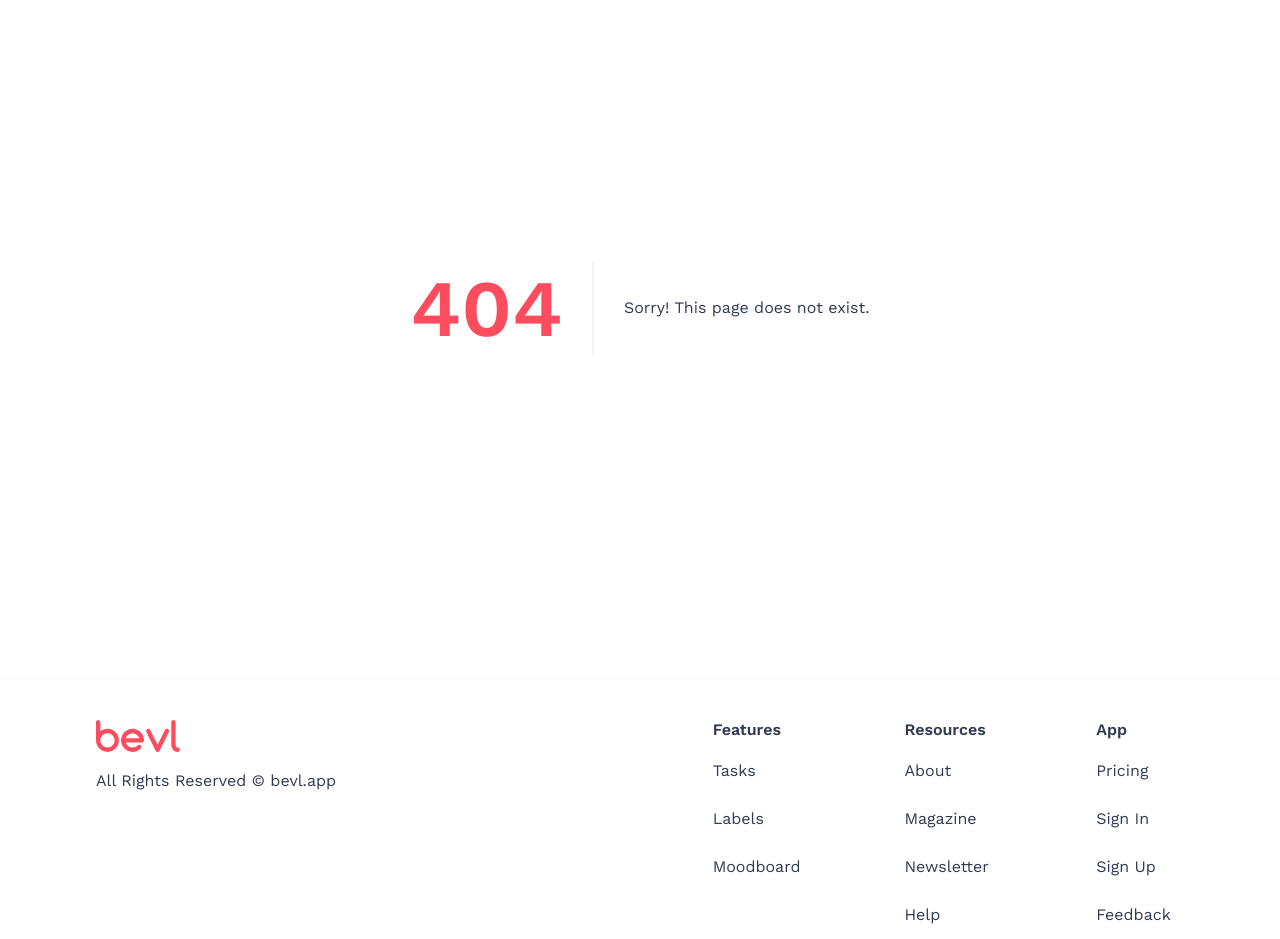
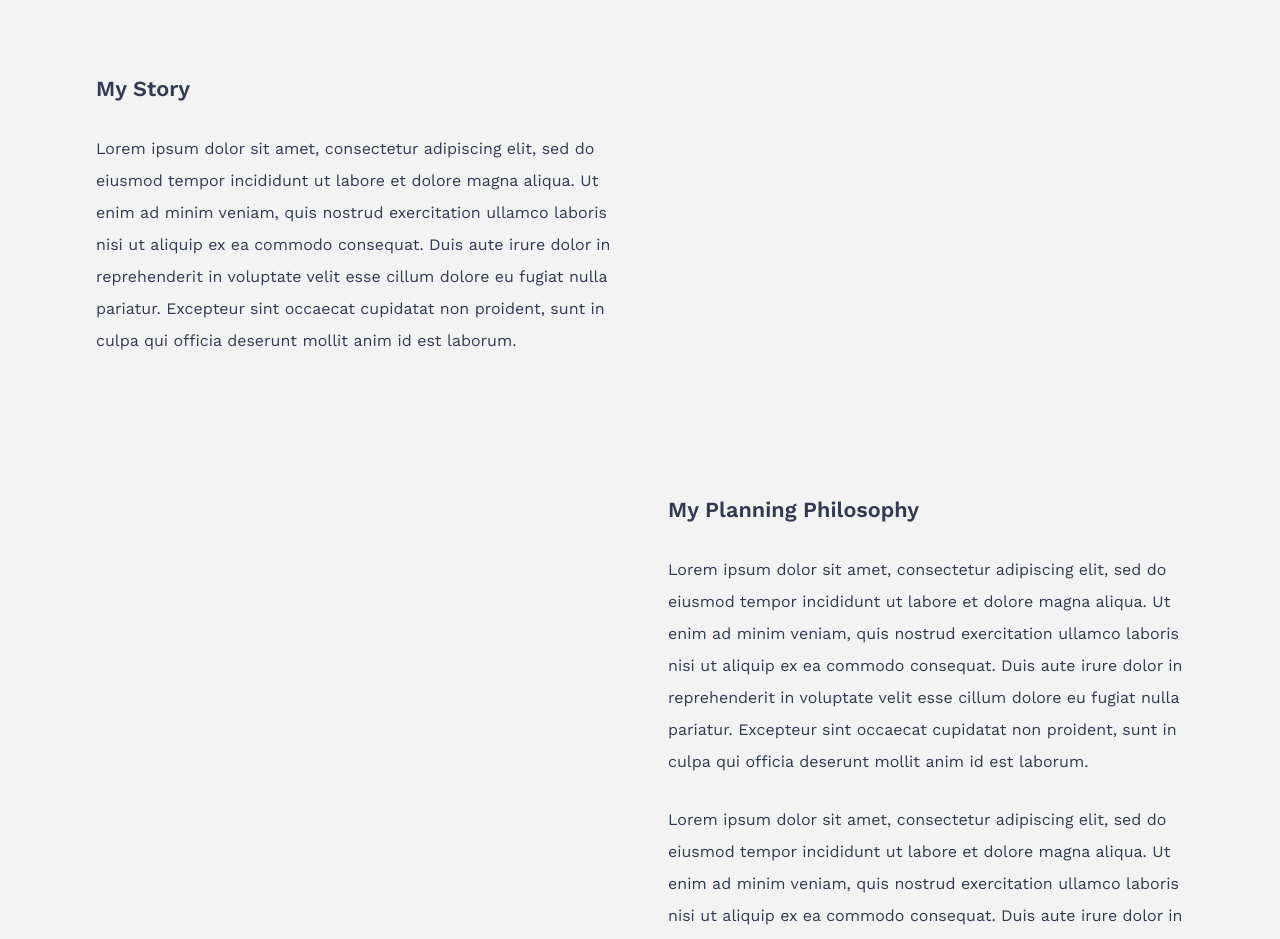
Before and after one commit to dan-smith-tech/bevl-website, a Next.js app: page /about in a window 1280 px wide. Before the commit this address had no page. Shown: the part 120-1059 px from the top of the page. Built offline with nearby package versions, Linux system fonts and the light colour scheme.

Commit message:
Add missing pages and reorganise pages

```diff
--- /dev/null
+++ b/pages/about.js
@@ -0,0 +1,52 @@
+import Image from "next/image";
+
+import aboutStyles from "../styles/about.module.css";
+
+function About() {
+	return (
+		<>
+			<div className={"container-full " + aboutStyles["container-full"]}>
+				<div className={"container-partial"}>
+					<div className={aboutStyles["container-content"]} id="me">
+						<div className={aboutStyles["content-text"]}>
+							<h2>My Story</h2>
+							<p>
+								Lorem ipsum dolor sit amet, consectetur adipiscing elit, sed do eiusmod tempor incididunt
+								ut labore et dolore magna aliqua. Ut enim ad minim veniam, quis nostrud exercitation
+								ullamco laboris nisi ut aliquip ex ea commodo consequat. Duis aute irure dolor in
+								reprehenderit in voluptate velit esse cillum dolore eu fugiat nulla pariatur. Excepteur
+								sint occaecat cupidatat non proident, sunt in culpa qui officia deserunt mollit anim id est
+								laborum.
+							</p>
+						</div>
+						<div className={aboutStyles["content-graphic"]}></div>
+					</div>
+					<div className={aboutStyles["container-content"]} id="philosophy">
+						<div className={aboutStyles["content-graphic"]}></div>
+						<div className={aboutStyles["content-text"]}>
+							<h2>My Planning Philosophy</h2>
+							<p>
+								Lorem ipsum dolor sit amet, consectetur adipiscing elit, sed do eiusmod tempor incididunt
+								ut labore et dolore magna aliqua. Ut enim ad minim veniam, quis nostrud exercitation
+								ullamco laboris nisi ut aliquip ex ea commodo consequat. Duis aute irure dolor in
+								reprehenderit in voluptate velit esse cillum dolore eu fugiat nulla pariatur. Excepteur
+								sint occaecat cupidatat non proident, sunt in culpa qui officia deserunt mollit anim id est
+								laborum.
+							</p>
+							<p>
+								Lorem ipsum dolor sit amet, consectetur adipiscing elit, sed do eiusmod tempor incididunt
+								ut labore et dolore magna aliqua. Ut enim ad minim veniam, quis nostrud exercitation
+								ullamco laboris nisi ut aliquip ex ea commodo consequat. Duis aute irure dolor in
+								reprehenderit in voluptate velit esse cillum dolore eu fugiat nulla pariatur. Excepteur
+								sint occaecat cupidatat non proident, sunt in culpa qui officia deserunt mollit anim id est
+								laborum.
+							</p>
+						</div>
+					</div>
+				</div>
+			</div>
+		</>
+	);
+}
+
+export default About;
--- a/pages/index.js
+++ b/pages/index.js
@@ -215,8 +215,10 @@
 				imageFirst={true}
 				dark={false}
 			/>
+
+			{/* <NewsletterSignup /> */}
+
 			<CTA independent={true} />
-			{/* <NewsletterSignup /> */}
 			<FAQ />
 		</>
 	);
--- /dev/null
+++ b/styles/about.module.css
@@ -0,0 +1,29 @@
+.container-full {
+	background-color: var(--color-neutral-grey);
+}
+
+.container-content {
+	margin: 8.5em 0;
+	scroll-margin-top: calc(8.5em + var(--header-height));
+	color: var(--color-secondary-blue);
+	display: grid;
+	grid-template-columns: repeat(2, 1fr);
+	gap: 3.5em;
+}
+
+.content-text {
+}
+
+.content-text h2 {
+	margin-bottom: 1.65rem;
+}
+
+.content-text p {
+}
+
+.content-text p:not(:last-child) {
+	margin-bottom: 1.65rem;
+}
+
+.content-graphic {
+}
--- a/styles/ctaStyles.module.css
+++ b/styles/ctaStyles.module.css
@@ -60,20 +60,24 @@
 
 /* Independant */
 .container-full {
-	background-color: var(--color-neutral-grey);
+	background-color: var(--color-secondary-blue);
+	color: var(--color-neutral-white);
 }
 
 .container-partial {
-	margin: 3.5em 0;
+	margin: 6.5em 0;
 }
 
-.heading {
+.container-full .heading {
 	margin-bottom: 1.15em;
-	color: var(--color-secondary-blue);
+	color: var(--color-neutral-white);
 	text-align: center;
 }
 
-.container-form-input-light input,
-.container-form-input-light input:hover {
+.container-full .container-form-input-light input {
 	background-color: var(--color-neutral-white);
 }
+
+.container-full .container-form-button button:focus {
+	outline-color: var(--color-neutral-white);
+}
--- a/styles/faq.module.css
+++ b/styles/faq.module.css
@@ -4,7 +4,7 @@
 }
 
 .container-partial {
-	margin: 6.5em 0;
+	margin: 3.5em 0;
 }
 
 .container-partial h2 {
@@ -13,10 +13,14 @@
 }
 
 .container-discussion {
-	margin-top: 3.15rem;
+	margin-top: 3.5rem;
 	display: grid;
 	grid-template-columns: repeat(2, 1fr);
 	gap: 2.35rem;
+}
+
+.container-discussion h3 {
+	margin-bottom: 0.35em;
 }
 
 @media (max-width: 1200px) {
--- /dev/null
+++ b/styles/help.module.css
@@ -0,0 +1,12 @@
+.container-partial {
+	height: calc(100vh - var(--header-height));
+	display: flex;
+	align-items: center;
+	justify-content: center;
+}
+
+@media (max-height: 150px) {
+	.container-partial {
+		display: block;
+	}
+}
```
Also changed, not shown: pages/help.js (added, +13 -0 lines), pages/magazine/index.js (+53 -25 lines), pages/pricing.js (added, +13 -0 lines).
